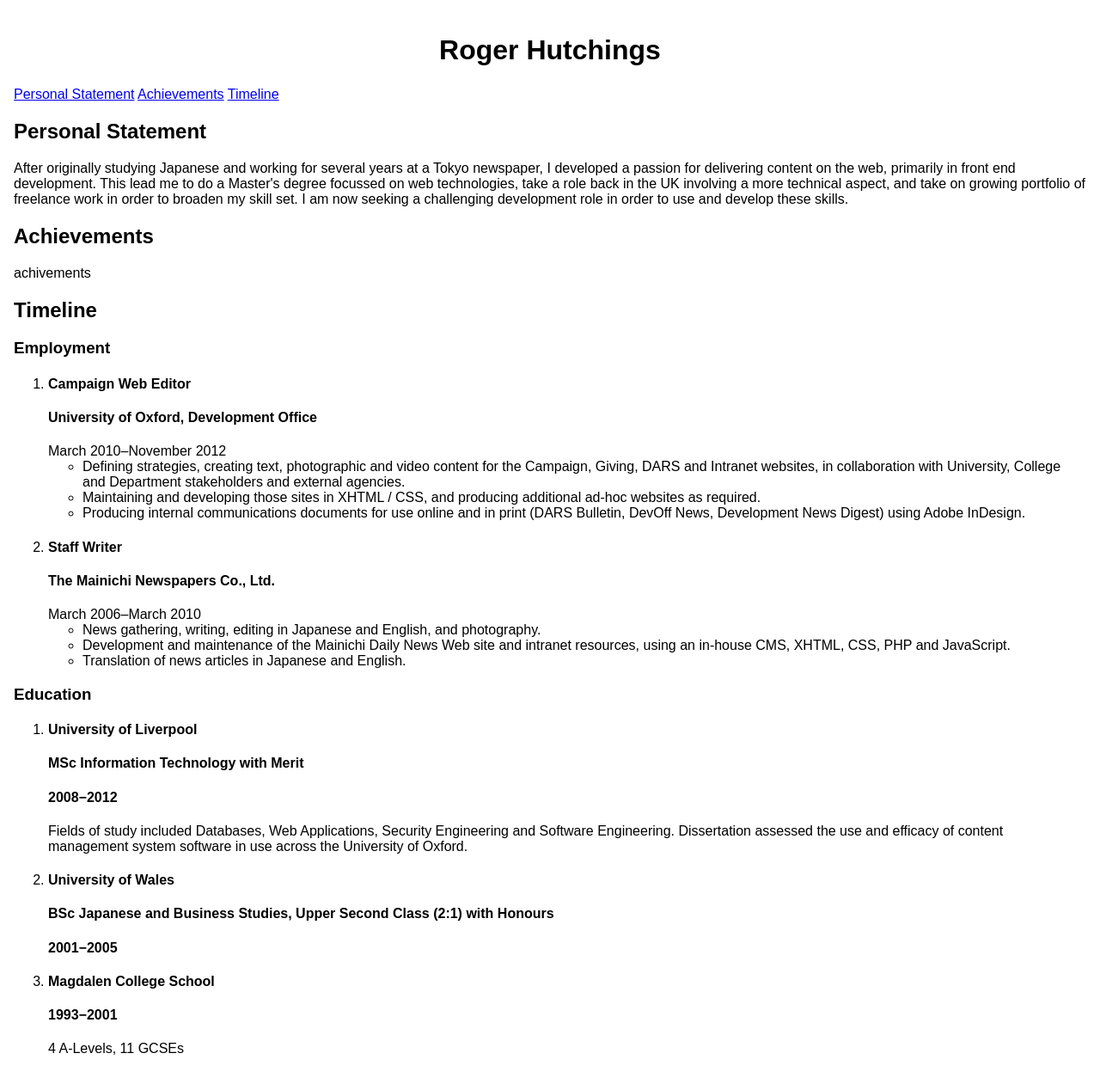
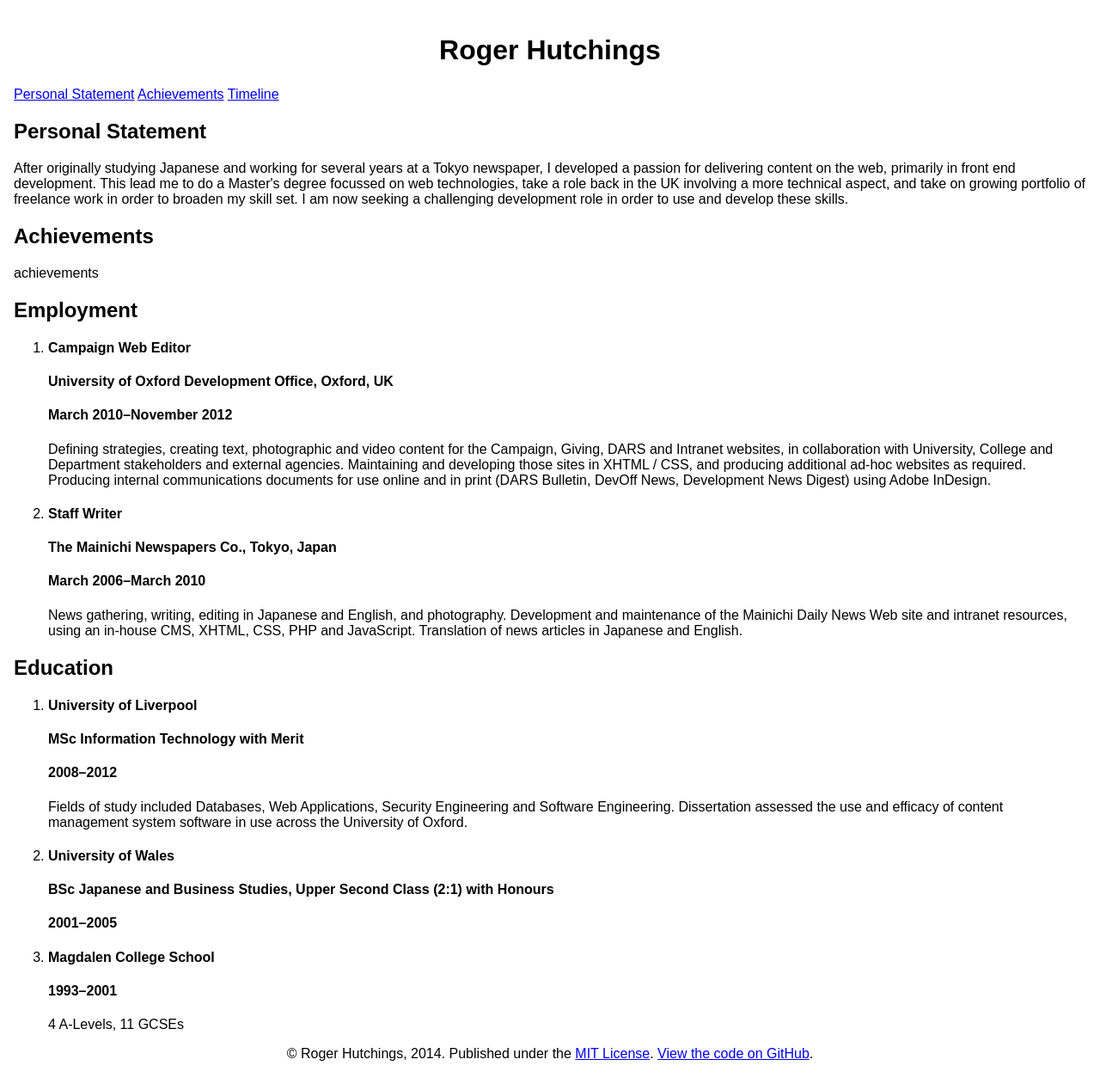
Before and after one commit to rogerhutchings/cv, a Jekyll site: the page built from index.html, in a window 1280 px wide. Shown: the whole page at 86% size. Built offline with Jekyll 4.4.1, drawn with Linux system fonts in a browser that asks for light colours; Markdown is read by kramdown in place of the engine named in the settings.

Commit message:
Add license data, footer, restructure tags, move data into yaml files

```diff
--- a/_config.yml
+++ b/_config.yml
@@ -1,4 +1,5 @@
-name: Your New Jekyll Site
+name: Roger Hutchings - CV
 markdown: redcarpet
 pygments: true
 exclude: ['node_modules', 'bower_components', 'Gruntfile.js', 'package.json', 'config.rb', 'README.md']
+repo: http://github.com/rogerhutchings/cv/
--- /dev/null
+++ b/_sass/components/_footer.sass
@@ -0,0 +1,2 @@
+#footer
+    text-align: center
--- a/_sass/style.sass
+++ b/_sass/style.sass
@@ -2,6 +2,8 @@
 @import global/mixins
 @import global/variables
 
+@import components/header
 @import components/body
-@import components/header
+@import components/footer
+
 @import components/personal-statement
--- a/index.html
+++ b/index.html
@@ -5,7 +5,7 @@ title: Roger Hutchings - CV
 
     <body itemscope itemtype="http://schema.org/Person">
 
-        <header role="banner">
+        <header id="header" role="banner">
             <h1 id="site-title" itemprop="name">Roger Hutchings</h1>
             <nav id="site-navigation" role="navigation">
                 <a href="#personal-statement">Personal Statement</a>
@@ -26,62 +26,44 @@ title: Roger Hutchings - CV
             <section id="achievements">
                 <h2 class="section-title js-section-title">Achievements</h2>
                 <div class="section-content js-section-content">
-                    achivements
+                    achievements
                 </div>
             </section>
 
-            <section id="timeline">
-                <h2 class="section-title">Timeline</h2>
-                <div id="job-history">
-                    <h3 class="section-subtitle js-section-title">Employment</h3>
-                    <ol class="js-section-content">
-                        <li class="job">
-                            <h4 class="job-title">Campaign Web Editor</h4>
-                            <h4 class="job-organisation">University of Oxford, Development Office</h4>
-                            <div class="job-dates">March 2010&ndash;November 2012</div>
-                            <ul>
-                                <li>Defining strategies, creating text, photographic and video content for the Campaign, Giving, DARS and Intranet websites, in collaboration with University, College and Department stakeholders and external agencies.</li>
-                                <li>Maintaining and developing those sites in XHTML / CSS, and producing additional ad-hoc websites as required.</li>
-                                <li>Producing internal communications documents for use online and in print (DARS Bulletin, DevOff News, Development News Digest) using Adobe InDesign.</li>
-                            </ul>
-                        </li>
-                        <li class="job">
-                            <h4 class="job-title">Staff Writer</h4>
-                            <h4 class="job-organisation">The Mainichi Newspapers Co., Ltd.</h4>
-                            <div class="job-dates">March 2006&ndash;March 2010</div>
-                            <ul>
-                                <li>News gathering, writing, editing in Japanese and English, and photography.</li>
-                                <li>Development and maintenance of the Mainichi Daily News Web site and intranet resources, using an in-house CMS, XHTML, CSS, PHP and JavaScript.</li>
-                                <li>Translation of news articles in Japanese and English.</li>
-                            </ul>
-                        </li>
-                    </ol>
-                </div>
+            <section id="employment">
+                <h2 class="section-title js-section-title">Employment</h2>
+                <ol class="js-section-content">
+                {% for item in site.data.employment %}
+                    <li class="job">
+                        <h4 class="title">{{ item.title }}</h4>
+                        <h4 class="organisation">{{ item.organisation }}</h4>
+                        <h4 class="dates">{{ item.startDate }}&ndash;{{ item.endDate }}</h4>
+                        {% if item.description %}{{ item.description }}{% endif %}
+                    </li>
+                {% endfor %}
+                </ol>
+            </section>
 
-                <div id="education-history">
-                    <h3 class="section-subtitle js-section-title">Education</h3>
-                    <ol class="js-section-content">
-                        <li class="education">
-                            <h4 class="organisation">University of Liverpool</h4>
-                            <h4 class="course">MSc Information Technology with Merit</h4>
-                            <h4 class="dates">2008−2012</h4>
-                            <p>Fields of study included Databases, Web Applications, Security Engineering and Software Engineering. Dissertation assessed the use and efficacy of content management system software in use across the University of Oxford.</p>
-                        </li>
-                        <li class="education">
-                            <h4 class="organisation">University of Wales</h4>
-                            <h4 class="course">BSc Japanese and Business Studies, Upper Second Class (2:1) with Honours</h4>
-                            <h4 class="dates">2001−2005</h4>
-                        </li>
-                        <li class="education">
-                            <h4 class="organisation">Magdalen College School</h4>
-                            <h4 class="dates">1993−2001</h4>
-                            <p>4 A-Levels, 11 GCSEs</p>
-                        </li>
-                    </ol>
-                </div>
-
+            <section id="education-history">
+                <h2 class="section-title js-section-title">Education</h2>
+                <ol class="js-section-content">
+                {% for item in site.data.education %}
+                    <li class="education">
+                        <h4 class="organisation">{{ item.organisation }}</h4>
+                        <h4 class="course">{{ item.course }}</h4>
+                        <h4 class="dates">{{ item.startDate }}&ndash;{{ item.endDate }}</h4>
+                        {% if item.description %}{{ item.description }}{% endif %}
+                    </li>
+                {% endfor %}
+                </ol>
             </section>
 
         </main>
 
+        <footer id="footer" role="contentinfo">
+            &copy; Roger Hutchings, 2014.
+            Published under the <a href="http://opensource.org/licenses/MIT">MIT License</a>.
+            <a href="{{ site.repo }}">View the code on GitHub</a>.
+        </footer>
+
     </body>
--- a/style.css
+++ b/style.css
@@ -158,12 +158,15 @@ textarea { overflow: auto; /* 1 */ vertical-align: top; /* 2 */ }
 /* line 635, bower_components/normalize.scss/_normalize.scss */
 table { border-collapse: collapse; border-spacing: 0; }
 
-/* line 1, _sass/components/_body.sass */
-body { padding: 1rem; }
-
 /* line 3, _sass/components/_header.sass */
 header #site-title { text-align: center; }
 /* line 7, _sass/components/_header.sass */
 header #site-navigation { display: none; }
 @media (min-width: 568px) { /* line 7, _sass/components/_header.sass */
   header #site-navigation { display: block; } }
+
+/* line 1, _sass/components/_body.sass */
+body { padding: 1rem; }
+
+/* line 1, _sass/components/_footer.sass */
+#footer { text-align: center; }
```
Also changed, not shown: _data/education.yaml (added, +25 -0 lines), _data/employment.yaml (added, +19 -0 lines), LICENSE.txt (added).
